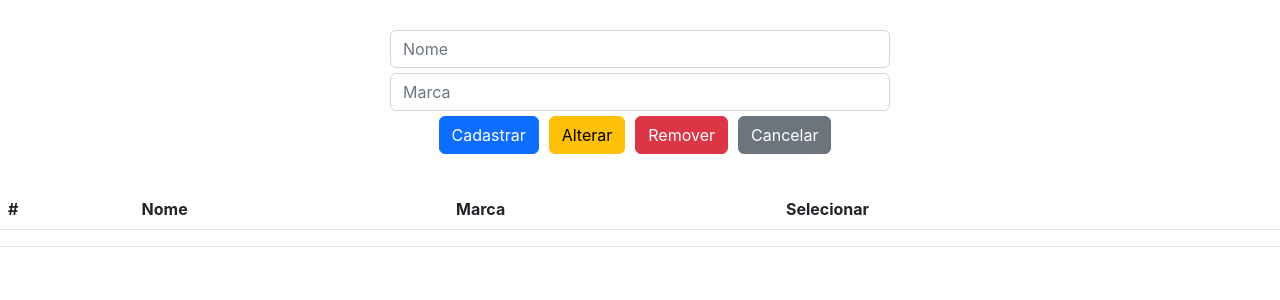
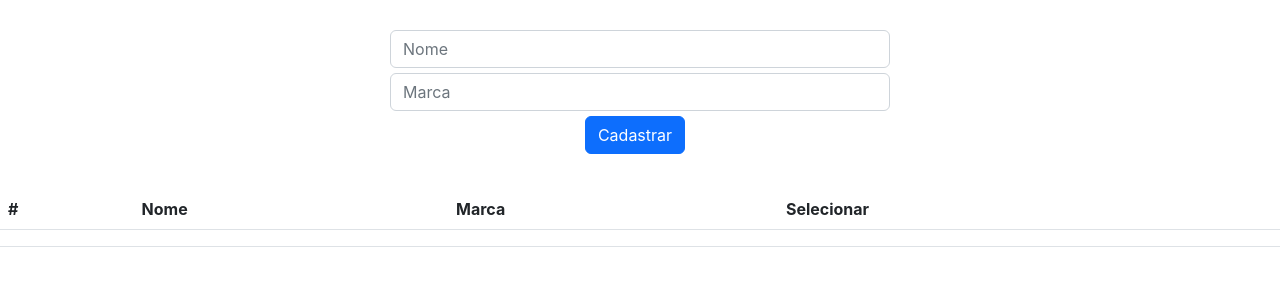
Before and after one commit to Mocroski/apirest-react-products, a React (Create React App) app: page / in a window 1280 px wide. Shown: the top 300 px of the page. Built offline with nearby package versions, Linux system fonts and the light colour scheme.

Commit message:
Trabalhando com useState para condicao de visibilidade dos botoes

```diff
--- a/src/App.js
+++ b/src/App.js
@@ -1,12 +1,17 @@
 
+import { useState } from 'react';
 import './App.css';
 import Formulario from './Formulario';
 import Tabela from './Tabela';
 
 function App() {
+
+const [btnCadastrar, setBtnCadastrar] = useState(true);
+
+
   return (
     <div >
-      <Formulario/>
+      <Formulario botao={btnCadastrar}/>
       <Tabela/>
     </div>
   );
--- a/src/Formulario.js
+++ b/src/Formulario.js
@@ -1,14 +1,22 @@
-function Formulario(){
+function Formulario({botao}){
 
     return(
         <form>
             <input type="text" placeholder="Nome"  className="form-control"/>
             <input type="text" placeholder="Marca" className="form-control"/>
 
-            <input type='button' value='Cadastrar' className="btn btn-primary"/>
-            <input type='button' value='Alterar' className="btn btn-warning"/>
-            <input type='button' value='Remover' className="btn btn-danger"/>
-            <input type='button' value='Cancelar' className="btn btn-secondary"/>
+            {
+                botao
+                ?
+                <input type='button' value='Cadastrar' className="btn btn-primary"/>
+                :
+                <div>
+                    <input type='button' value='Alterar' className="btn btn-warning"/>
+                    <input type='button' value='Remover' className="btn btn-danger"/>
+                    <input type='button' value='Cancelar' className="btn btn-secondary"/>
+
+                </div>
+            }
         </form>
     )
 }
```
